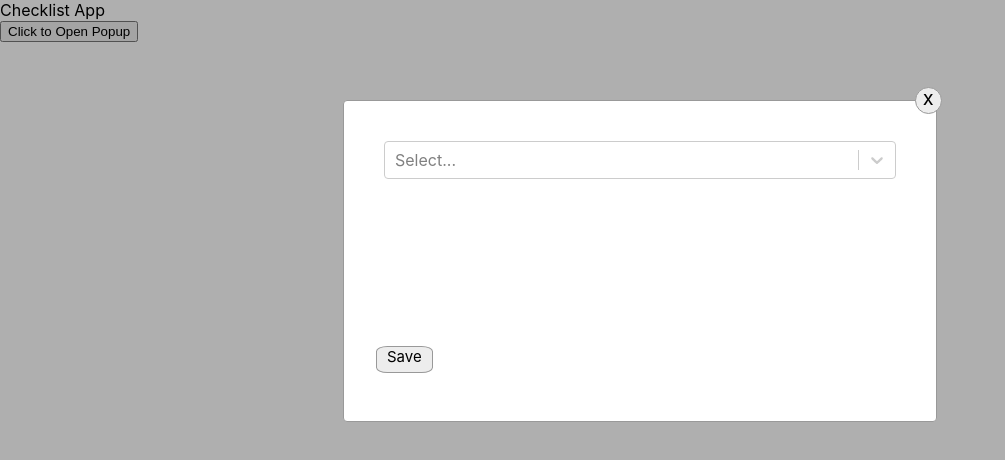
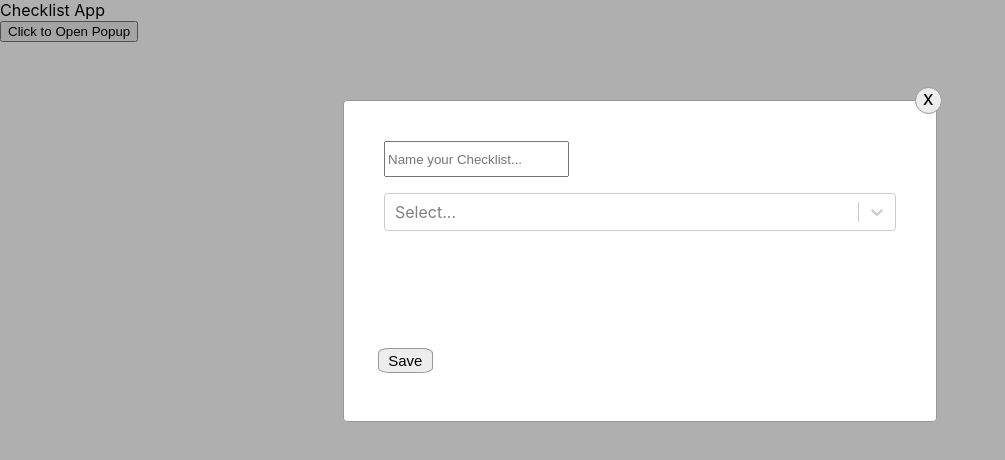
Before and after one commit to goksukaraca/projectJF, a React (Create React App) app: page / in a window 1280 px wide. Both pictures are taken after a click on the button "Click to Open Popup". Shown: the top 460 px of the page, without its empty margins (0-1005 px from the left). Built offline with nearby package versions, Linux system fonts and the light colour scheme; no server answers; the HTML template or start-up script is replaced by a standard one.

Commit message:
localstorage cont.

```diff
--- a/src/components/Popup.js
+++ b/src/components/Popup.js
@@ -1,5 +1,4 @@
 import React from "react";
-import SavedChecklist from "./SavedCheklist";
 
 const Popup = props => {
   return (
@@ -7,7 +6,6 @@ const Popup = props => {
       <div className="box">
         <span className="close-icon" onClick={props.handleClose}>x</span>
         {props.content}
-        <span className="save-btn" onClick={() => <SavedChecklist />}>Save</span>
       </div>
     </div>
   );
--- a/src/components/PopupButton.js
+++ b/src/components/PopupButton.js
@@ -1,6 +1,5 @@
 import React, { useState } from "react";
 import Popup from "./Popup";
-import SavedChecklist from "./SavedCheklist";
 import SelectFrom from "./SelectForm";
 
 const PopupButton = () => {
@@ -19,7 +18,6 @@ const PopupButton = () => {
         />
         {isOpen && <Popup
             content={<SelectFrom />}
-            handleSave={<SavedChecklist />}
             handleClose={togglePopup}
         />}
     </div>);
--- a/src/components/SavedCheklist.js
+++ /dev/null
@@ -1,16 +0,0 @@
-import React from "react";
-import ShowList from "./ShowList";
-
-const SavedChecklist = ({selectedList}) => {
-
-    console.log("burası savedCheckList");
-
-    return(
-        <li onClick={() => <ShowList selectedList={selectedList}/>}>
-            Checklist - 1
-        </li>
-    );
-
-}
-
-export default SavedChecklist;
--- a/src/components/SelectForm.js
+++ b/src/components/SelectForm.js
@@ -1,13 +1,12 @@
 import React, { useEffect, useState } from "react";
-//import FormItem from "./FormItem";
 import Select from "react-select";
 
 const apiKey = `3d3e67d7703a9d49cccfc8e5686daa94`;
-const SELECT_VALUE_KEY = "MySelectValue";
+//const SELECT_VALUE_KEY = "MySelectValue";
 
 const SelectFrom = () => {
     const [data, setData] = useState([]);
-
+    const [name, setName] = useState('');
     const [selectedList, setSelectedList] = useState([]);
 
     useEffect(() => {
@@ -25,14 +24,27 @@ const SelectFrom = () => {
 
     const handleChange = e => {
         console.log(e);
-        localStorage.setItem(SELECT_VALUE_KEY, JSON.stringify(e));
+        localStorage.setItem(name, JSON.stringify(e));
         setSelectedList(e);
+    }
+
+    const handleSave = e => {
+        e.preventDefault();
+        const lastSelected = JSON.parse(
+            localStorage.getItem('name') );
+        //console.log(lastSelected);
+        setSelectedList(lastSelected);
+        console.log(selectedList);
+
     }
 
     return(
         <div>
+            <input placeholder="Name your Checklist..." className="input-box" onChange={(e) => setName(e.target.value)}></input>
+            <p></p>
             <Select isMulti="true" name="list-box" value={selectedList} onChange={handleChange}
                 options={option}/>
+            <button className="save-btn" onClick={handleSave}>Save</button>
         </div>
 
     );
--- a/src/components/ShowList.js
+++ b/src/components/ShowList.js
@@ -2,13 +2,7 @@ import React from "react";
 
 const ShowList = ( {selectedList} ) => {
     return(
-        <ul>
-            CheckList - 1
-            {selectedList.map(element =>
-                (<li key={selectedList.value}>
-                    <a target="_blank" href={`https://form.jotform.com/${selectedList.value}`}>{selectedList.label}</a>
-            </li>))}
-        </ul>
+
     );
 }
 export default ShowList;
--- a/src/index.css
+++ b/src/index.css
@@ -69,3 +69,8 @@ code {
   font-size: 15px;
   content: 'Save';
 }
+
+.input-box {
+  width: fit-content;
+  height: 30px;
+}
```
